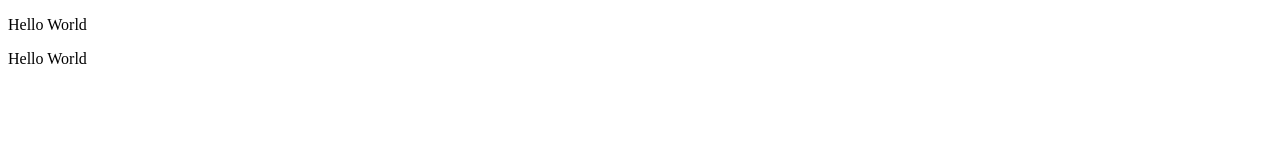
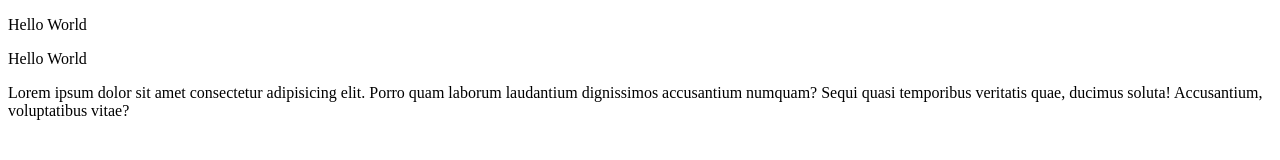
Before and after one commit to krishanksg/index, a plain HTML site: page index.html in a window 1280 px wide. Drawn offline with Linux system fonts and the light colour scheme.

Commit message:
Update index.html

```diff
--- a/index.html
+++ b/index.html
@@ -9,5 +9,8 @@
 <body>
     <p>Hello World</p>
     <p>Hello World</p>
+    <div class="learning">Lorem ipsum dolor sit amet consectetur adipisicing elit. Porro quam laborum laudantium
+        dignissimos accusantium numquam? Sequi quasi temporibus veritatis quae, ducimus soluta! Accusantium,
+        voluptatibus vitae?</div>
 </body>
 </html>
```
